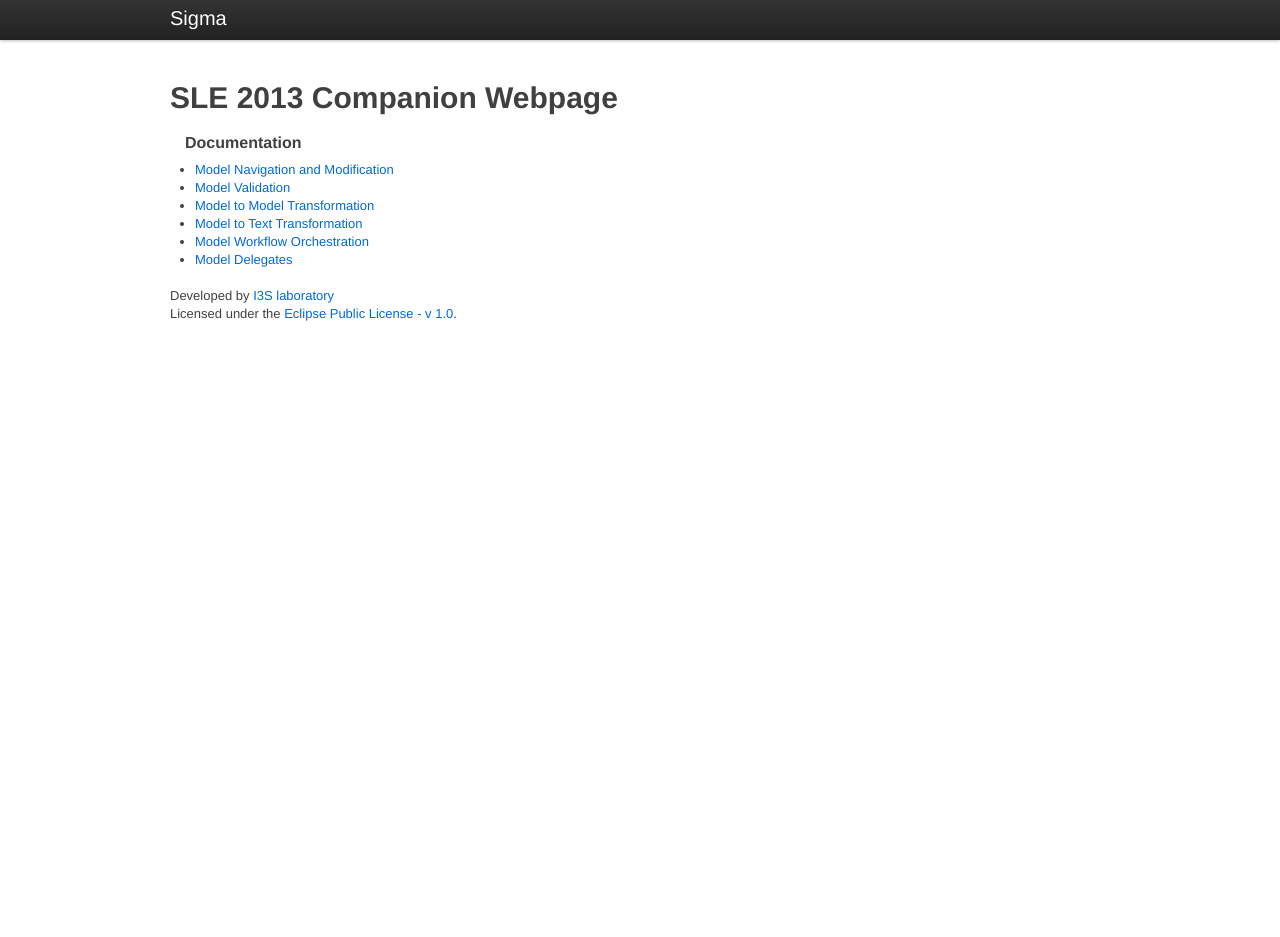
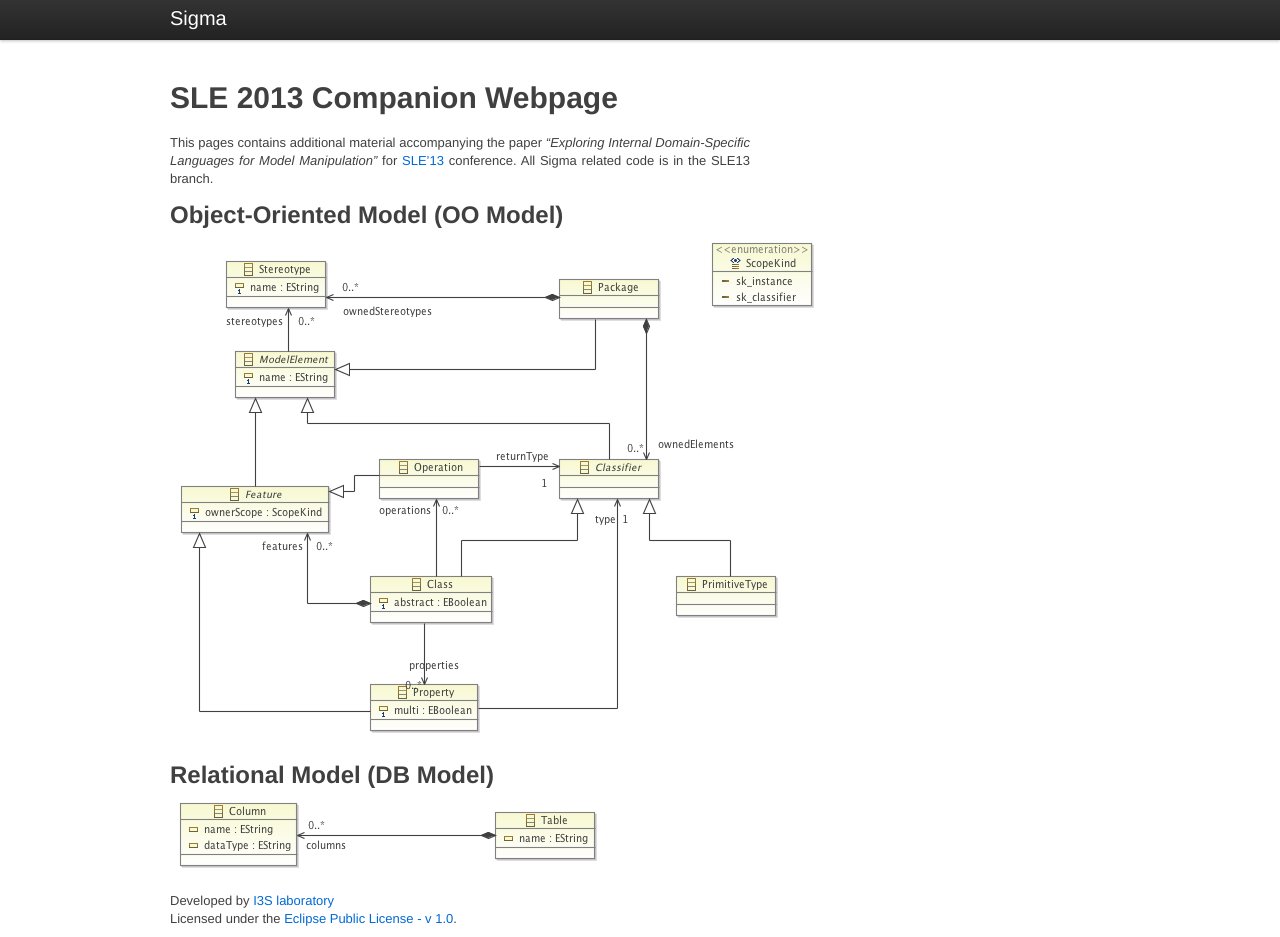
Before and after one commit to fikovnik/Sigma, a Jekyll site: the page built from SLE13.md, in a window 1280 px wide and 937 px high. Built offline with Jekyll 4.4.1, drawn with Linux system fonts in a browser that asks for light colours.

Commit message:
Updated layout of SLE13 and added Ecore model diagrams.

```diff
--- a/SLE13.md
+++ b/SLE13.md
@@ -1,4 +1,14 @@
 ---
-layout: docs
+layout: standalone
 title: SLE 2013 Companion Webpage
 ---
+
+This pages contains additional material accompanying the paper _"Exploring Internal Domain-Specific Languages for Model Manipulation"_ for [SLE'13](http://planet-sl.org/sle2013/) conference. All Sigma related code is in the SLE13 branch.
+
+## Object-Oriented Model (OO Model)
+
+![OO Ecore Model](images/SLE13/OO.ecorediag.png "OO Ecore Model")
+
+## Relational Model (DB Model)
+
+![DB Ecore Model](images/SLE13/DB.ecorediag.png "DB Ecore Model")
--- /dev/null
+++ b/_layouts/standalone.html
@@ -0,0 +1,20 @@
+---
+layout: base
+---
+
+<div class="topbar">
+  <div class="fill">
+    <div class="container fixed">
+      <h3><a href="index.html">{{ site.title }}</a></h3>
+    </div>
+  </div>
+</div>
+
+<div class="row">
+	<div class="span10">
+	  <h1>{{ page.title }}</h1>
+	</div>
+	<div class="span10">
+	  {{ content }}
+	</div>
+</div>
```
Also changed, not shown: images/SLE13/DB.ecorediag.png (added), images/SLE13/OO.ecorediag.png (added).
